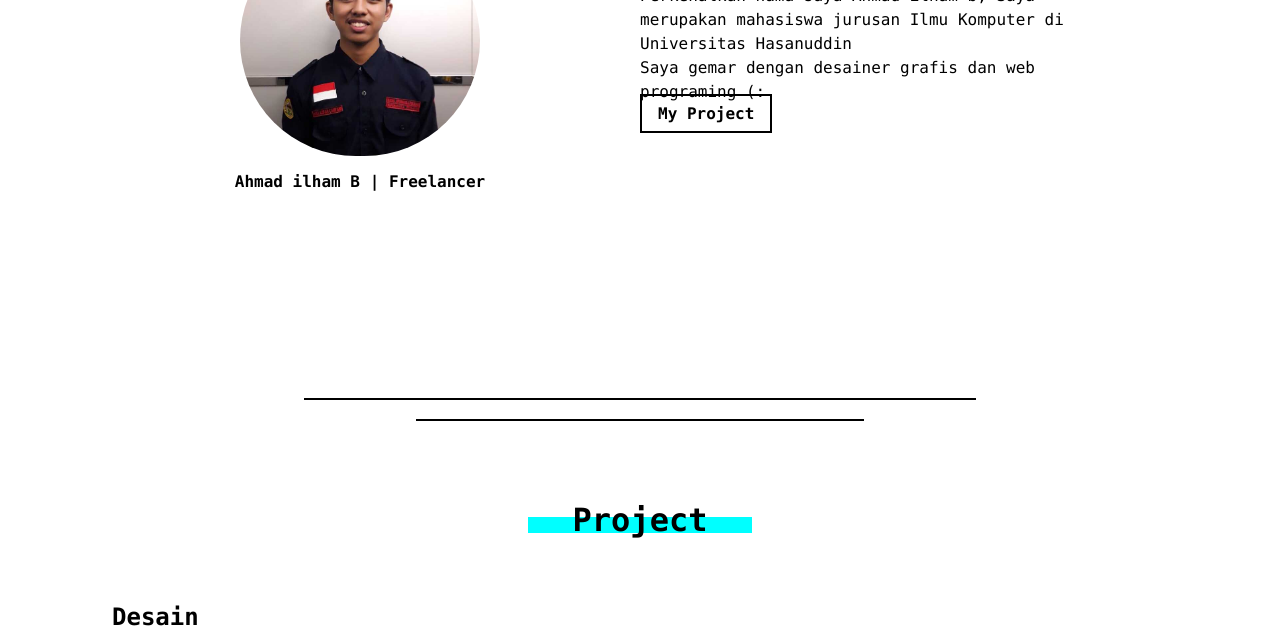
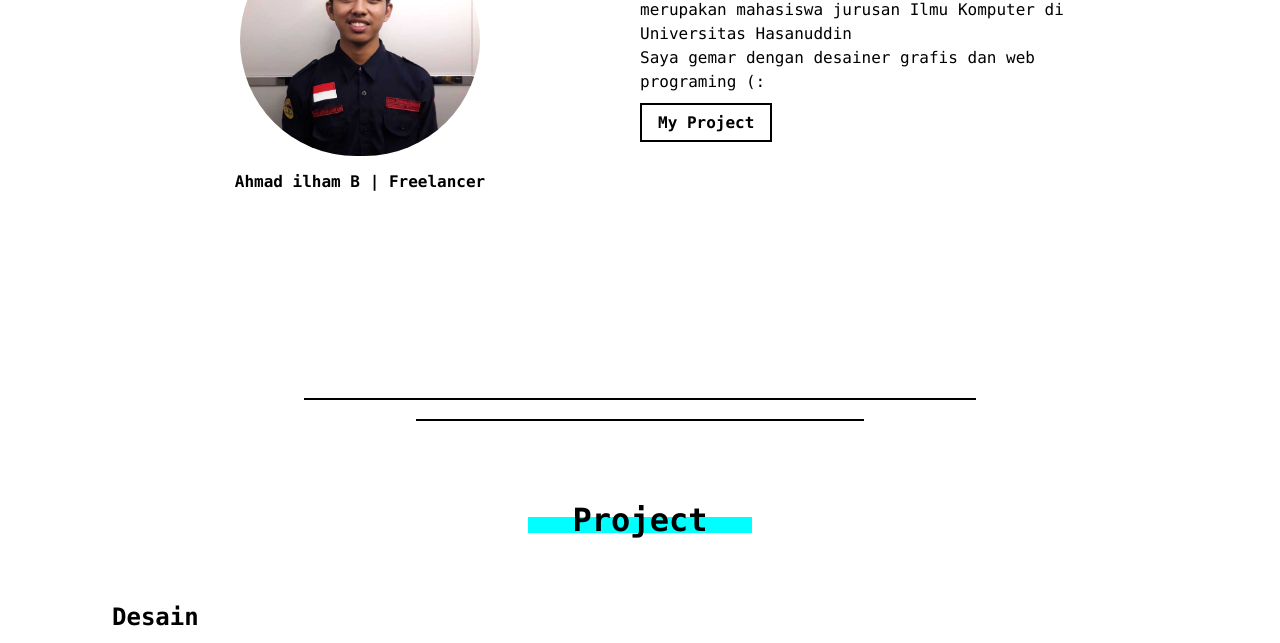
Before and after one commit to ahmadilhamb14/ahmadilhamb14, a plain HTML site: page index.html in a window 1280 px wide. Shown: the part 419-1062 px from the top of the page. Drawn offline with Linux system fonts and the light colour scheme.

Commit message:
Update index.html

```diff
--- a/index.html
+++ b/index.html
@@ -52,7 +52,7 @@
             <div class="description">
               <span><b>Hello!!</b></span>
               <p>Perkenalkan nama saya Ahmad ilham b, Saya merupakan mahasiswa jurusan Ilmu Komputer di Universitas Hasanuddin</p>
-              <p>Saya gemar dengan desainer grafis dan web programing (:</p>
+              <p>Saya gemar dengan desainer grafis dan web programing (:</p><br/>
               <a class="project" href="#project">My Project</a>
               <br />
             </div>
```
